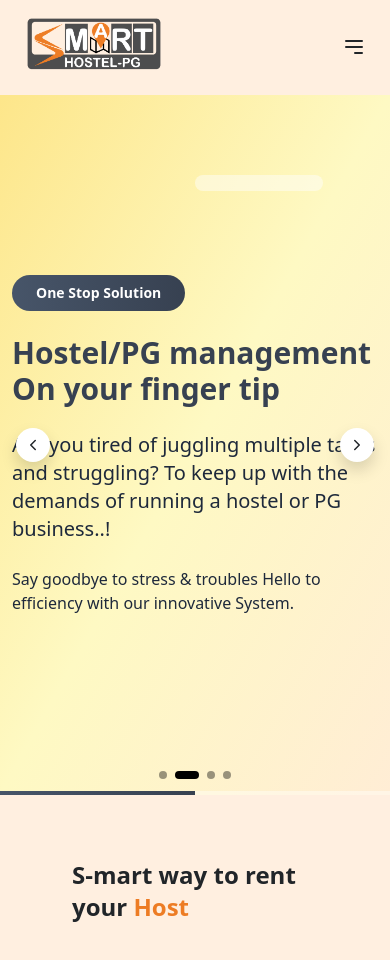
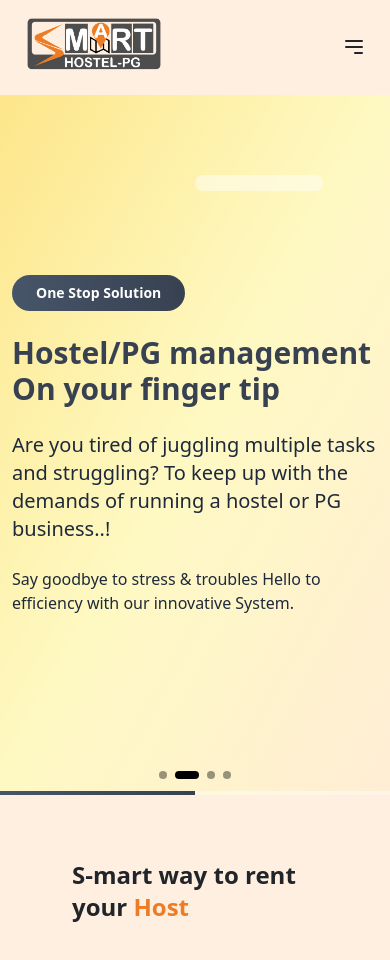
Before and after one commit to dev-8085/pg, a Next.js app: page / in a window 390 px wide. Shown: the top 960 px of the page. Built offline with nearby package versions, Linux system fonts and the light colour scheme.

Commit message:
git push

```diff
--- a/components/Carousel-1.js
+++ b/components/Carousel-1.js
@@ -189,16 +189,16 @@ const EnhancedCarousel = () => {
         </div>
       </div>
 
-      {/* Navigation Arrows */}
+      {/* Navigation Arrows - Only visible on large screens */}
       <button
         onClick={prevSlide}
-        className="absolute left-4 top-1/2 transform -translate-y-1/2 p-2 bg-white rounded-full shadow z-50"
+        className="hidden lg:flex absolute left-4 top-1/2 transform -translate-y-1/2 p-2 bg-white rounded-full shadow z-50"
       >
         <ChevronLeft size={18} />
       </button>
       <button
         onClick={nextSlide}
-        className="absolute right-4 top-1/2 transform -translate-y-1/2 p-2 bg-white rounded-full shadow z-50"
+        className="hidden lg:flex absolute right-4 top-1/2 transform -translate-y-1/2 p-2 bg-white rounded-full shadow z-50"
       >
         <ChevronRight size={18} />
       </button>
--- a/components/NewHomePage.js
+++ b/components/NewHomePage.js
@@ -234,7 +234,7 @@ const NewHomePage = () => {
 
 					<div className="max-w-md  mt-5">
 						<div className="m-3">
-							<label for="mobile-number" className="sr-only">
+							<label htmlFor="mobile-number" className="sr-only">
 								Enter Mobile Number
 							</label>
 							<div className="flex rounded-lg shadow-sm">
```
